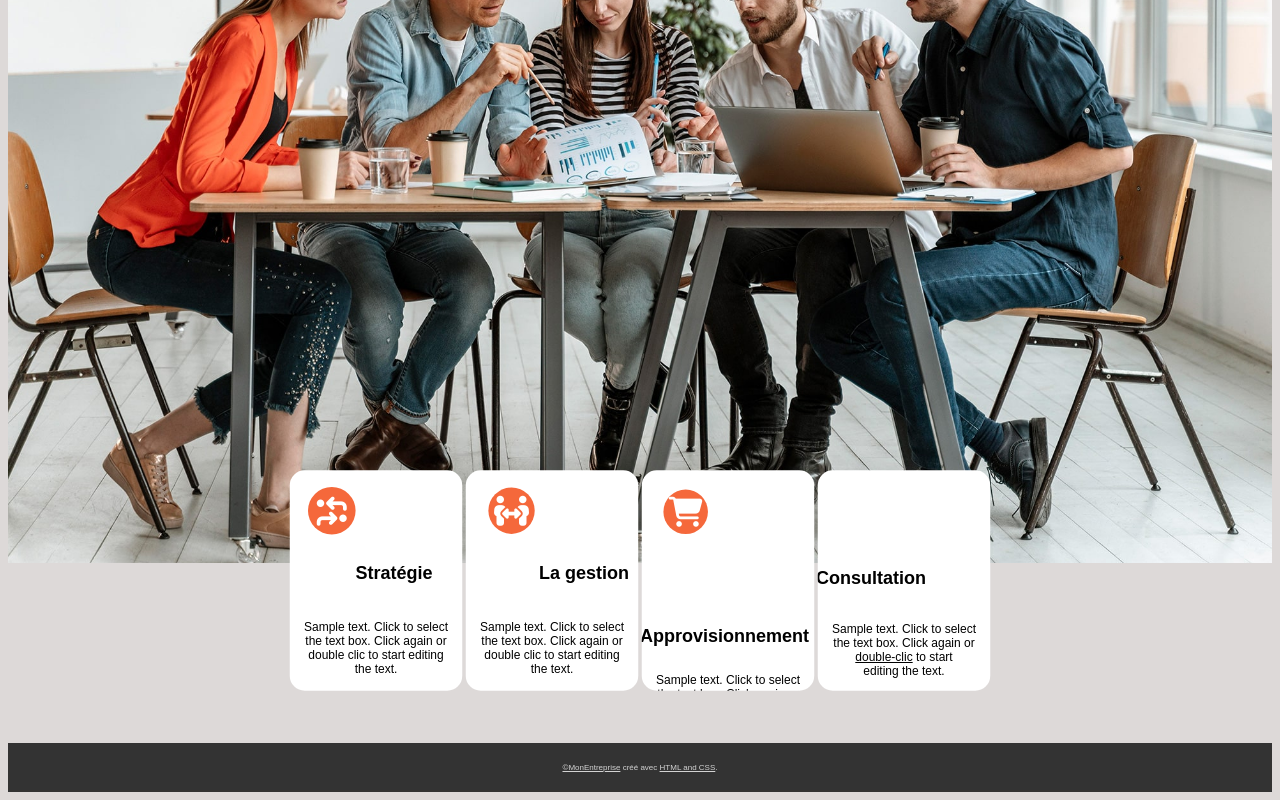
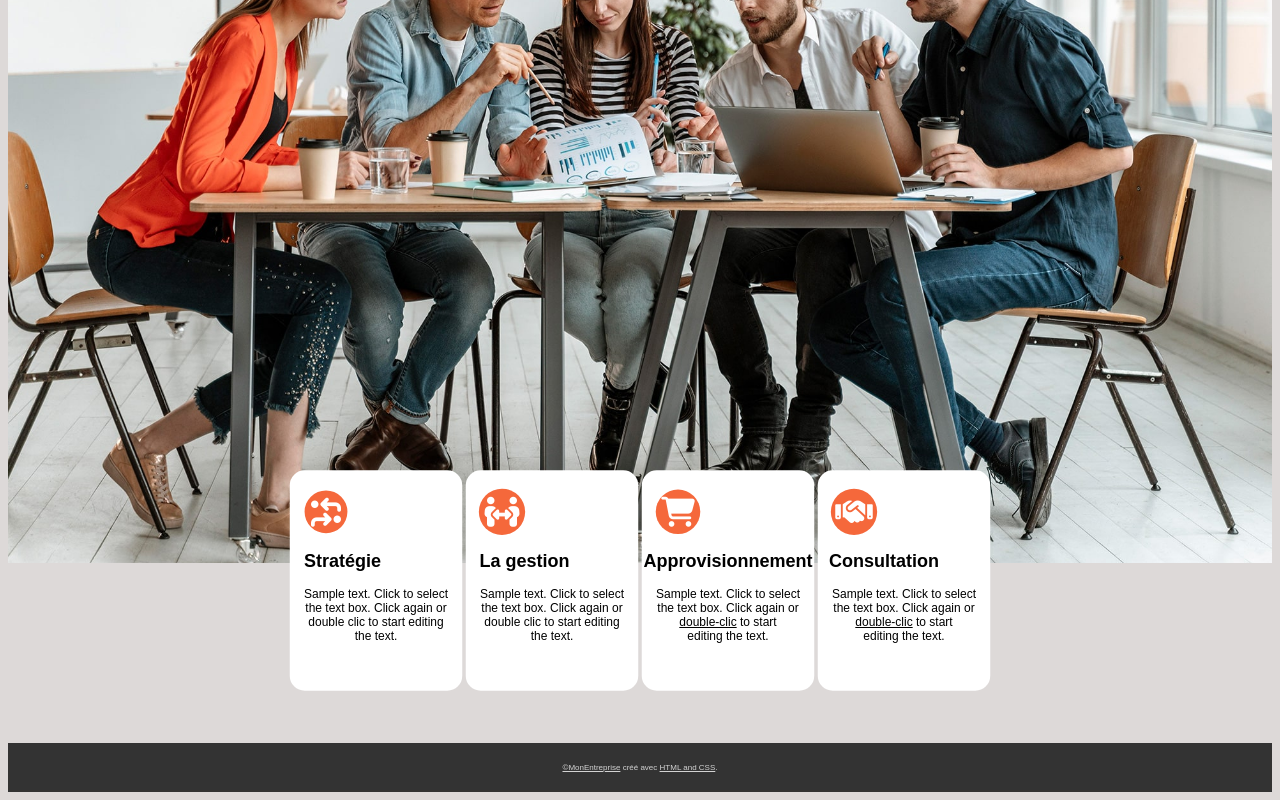
Before and after one commit to Dylan-MARIE/Bloc1-SLAM, a plain HTML site: page TD 3/pages/conseil-gestion.html in a window 1280 px wide. Shown: the part 467-1267 px from the top of the page. Drawn offline with Linux system fonts and the light colour scheme.

Commit message:
Corrections effectuées Exercices 1 et 2/Tentative de résolution du problème exercice 3 --> échec

```diff
--- a/TD 3/assets/css/conseil-gestion.css
+++ b/TD 3/assets/css/conseil-gestion.css
@@ -60,16 +60,12 @@ body{
 		height : 225px;
 		background: #FFFFFF;
 		clip-path: inset(1% 1% round 15px);
-		display:flex;
-		align-items: center;
-		flex-wrap:wrap;
 	}
 
 		.stratégie i{
-			position: relative;
-			margin-top: -50px;
-			margin-left:20px;
-			clip-path: inset(0% 0% round 100%);
+			margin-top: 20px;
+			margin-left:-100px;
+			clip-path: circle(45%);
 			font-size:30px;
 			padding:5%;
 			background-color: #F5683B;
@@ -77,9 +73,8 @@ body{
 		}
 
 		.gestion i{
-			position: relative;
-			margin-top: -50px;
-			margin-left:20px;
+			margin-top: 20px;
+			margin-left:-100px;
 			clip-path: circle(45%);
 			font-size:30px;
 			padding:5%;
@@ -88,9 +83,8 @@ body{
 		}
 
 		.approvisionnement i{
-			position: relative;
 			margin-top: 20px;
-			margin-left:20px;
+			margin-left:-100px;
 			clip-path: circle(45%);
 			font-size:30px;
 			padding:5%;
@@ -99,14 +93,32 @@ body{
 		}
 
 		.consultation i{
-			position: relative;
-			margin-top: -50px;
-			margin-left:20px;
+			margin-top: 20px;
+			margin-left:-100px;
 			clip-path: circle(45%);
 			font-size:30px;
 			padding:5%;
 			background-color: #F5683B;
 			color:#FFFFFF;
+		}
+
+		.stratégie h2{
+			margin-top:-60px;
+			margin-left:-67px;
+		}
+
+		.gestion h2{
+			margin-top:-60px;
+			margin-left:-55px;
+		}
+
+		.approvisionnement h2{
+			margin-top:-60px;
+		}
+
+		.consultation h2{
+			margin-top:-60px;
+			margin-left:-40px;
 		}
 
 .footer{
```
Also changed, not shown: TD 3/assets/css/arena.css (+15 -4 lines), TD 3/assets/css/web-arena.css (+12 -4 lines), TD 3/pages/blog.html (+3 -2 lines), TD 3/assets/images/blog-img1.jpg (added), TD 3/assets/images/blog-img5.jpg (added), TD 3/assets/images/blog-img6.jpg (added), TD 3/assets/images/blog-img7.jpg (added), TD 3/assets/images/blog-img8.jpg (added).
